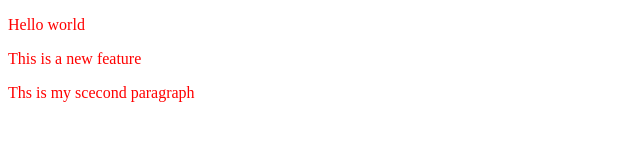
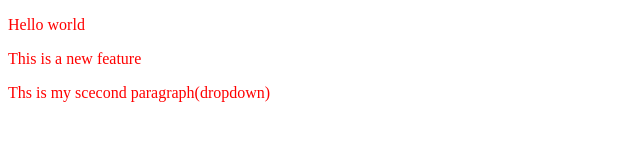
Before and after one commit to mustari14/LocalRepo, a plain HTML site: page index.html in a window 1280 px wide. Shown: the full height of the page, 0-640 px from the left. Drawn offline with Linux system fonts and the light colour scheme.

```diff
--- a/index.html
+++ b/index.html
@@ -9,6 +9,6 @@
 <body>
     <p>Hello world</p>
     <p>This is a new feature</p>
-    <p>Ths is my scecond paragraph</p>
+    <p>Ths is my scecond paragraph(dropdown) </p>
 </body>
 </html>
```
